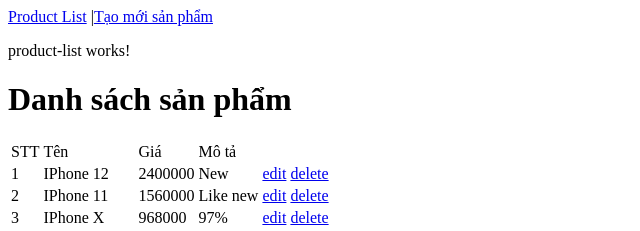
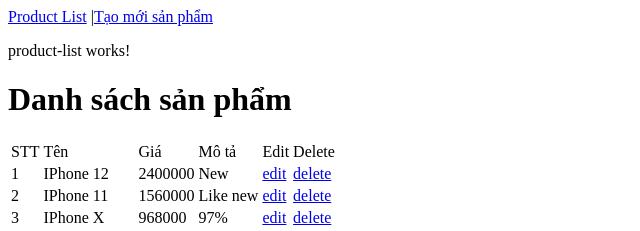
Before and after one commit to nvdinh98/crudProduct, an Angular app: page /product/list in a window 1280 px wide. Shown: the top 231 px of the page, without its empty margins (0-640 px from the left). Built offline with nearby package versions, Linux system fonts and the light colour scheme.

Commit message:
update table

```diff
--- a/src/app/product/product-list/product-list.component.html
+++ b/src/app/product/product-list/product-list.component.html
@@ -6,6 +6,8 @@
     <td>Tên</td>
     <td>Giá</td>
     <td>Mô tả</td>
+    <td>Edit</td>
+    <td>Delete</td>
   </tr>
   <tr *ngFor="let product of products; index as i">
   <td>{{i + 1}}</td>
```
